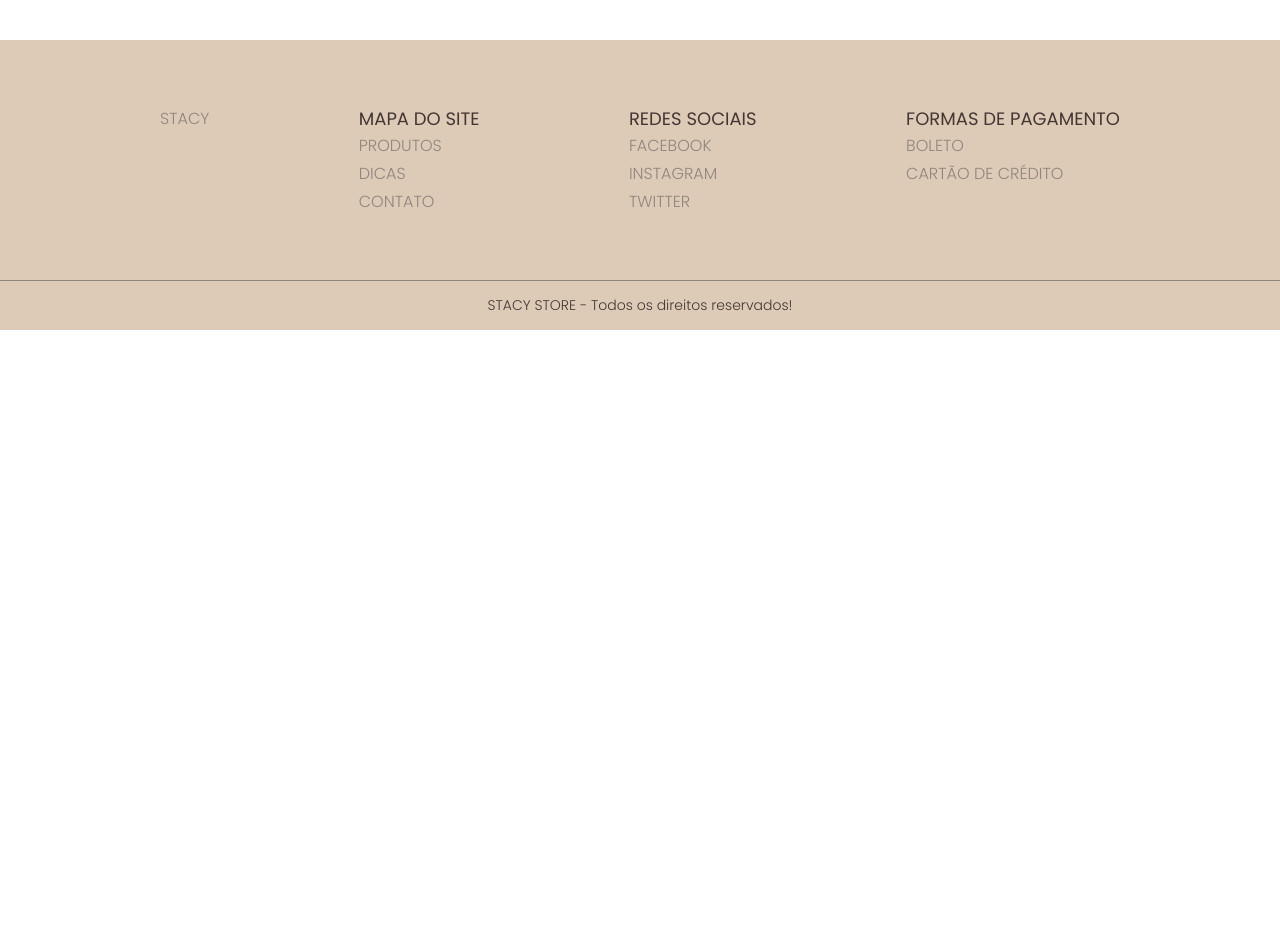
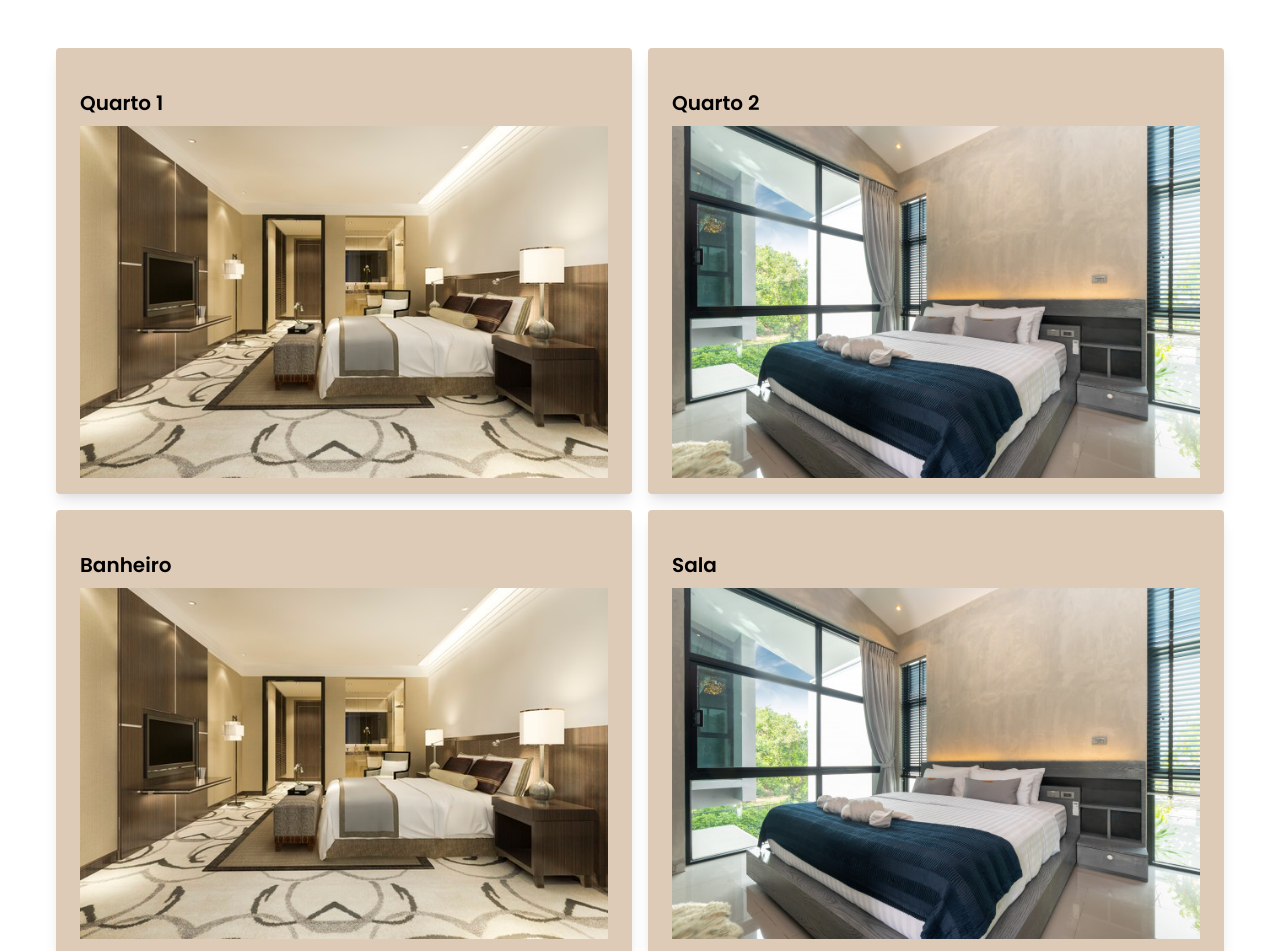
Before and after one commit to Th3mike/projeto-integrador, a Nuxt app: page /dicas in a window 1280 px wide. Shown: the part 480-1431 px from the top of the page. Before the commit the page ends 810 px from the top, so only its background shows below. Built offline with nearby package versions, Linux system fonts and the light colour scheme.

Commit message:
Card da page Dicas

```diff
--- /dev/null
+++ b/components/Cardsdicas.vue
@@ -0,0 +1,55 @@
+<template>
+ <div class=" flex justify-center flex-wrap p-10">
+
+    <!--Card 1-->
+    <div class="card max-w-xl m-2  rounded overflow-hidden shadow-lg">
+      <br>
+      <div class="px-6 py-4">
+        <div class="font-bold text-xl mb-2">Quarto 1</div>
+        <div class="card1">
+            <img src="../assets/card1.jpg">
+        </div>
+      </div>
+    </div>
+     <!--Card 2-->
+    <div class="card max-w-xl m-2  rounded overflow-hidden shadow-lg">
+      <br>
+      <div class="px-6 py-4">
+        <div class="font-bold text-xl mb-2">Quarto 2</div>
+          <div class="card1">
+            <img src="../assets/card2.jpg">
+        </div>
+      </div>
+
+    </div>
+     <!--Card 3-->
+    <div class="card max-w-xl m-2  rounded overflow-hidden shadow-lg">
+      <br>
+      <div class="px-6 py-4">
+        <div class="font-bold text-xl mb-2">Banheiro</div>
+          <div class="card1">
+            <img src="../assets/card1.jpg">
+        </div>
+      </div>
+    </div>
+     <!--Card 4-->
+    <div class="card max-w-xl m-2  rounded overflow-hidden shadow-lg">
+      <br>
+      <div class="px-6 py-4">
+        <div class="font-bold text-xl mb-2">Sala</div>
+          <div class="card1">
+            <img src="../assets/card2.jpg">
+        </div>
+      </div>
+
+    </div>
+  </div>
+</template>
+
+
+<style scoped>
+.card{
+    background-color: #DECBB7;
+}
+
+</style>
--- a/components/bannerdicas.vue
+++ b/components/bannerdicas.vue
@@ -1,7 +1,7 @@
 <template>
-  <div class="banner px-6">
-    <div class='fotobanner'>
-       <img src="../assets/bannerdicas.png" >
+  <div class="flex justify-end banner px-6">
+    <div class="fotobanner">
+       <img src="../assets/bannerdicas.png">
     </div>
 
   </div>
--- a/pages/dicas.vue
+++ b/pages/dicas.vue
@@ -1,6 +1,7 @@
 <template>
 <main>
   <Bannerdicas class=""/>
+  <Cardsdicas/>
 
   </main>
 </template>
```
Also changed, not shown: assets/card1.jpg (added), assets/card2.jpg (added).
